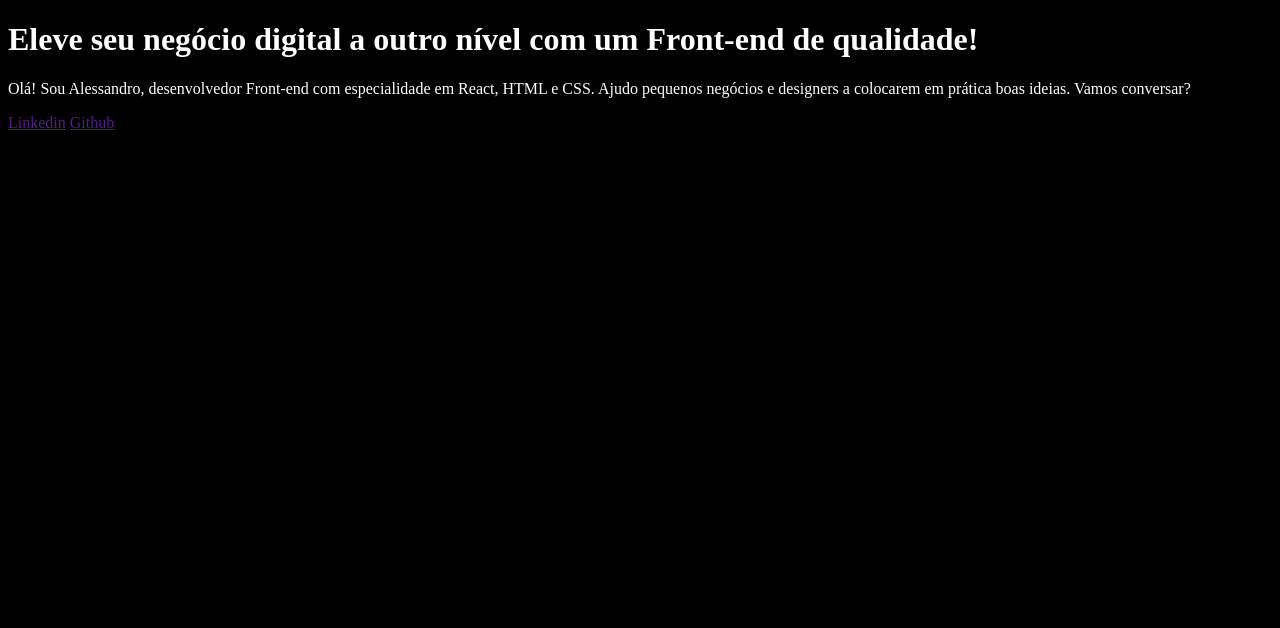
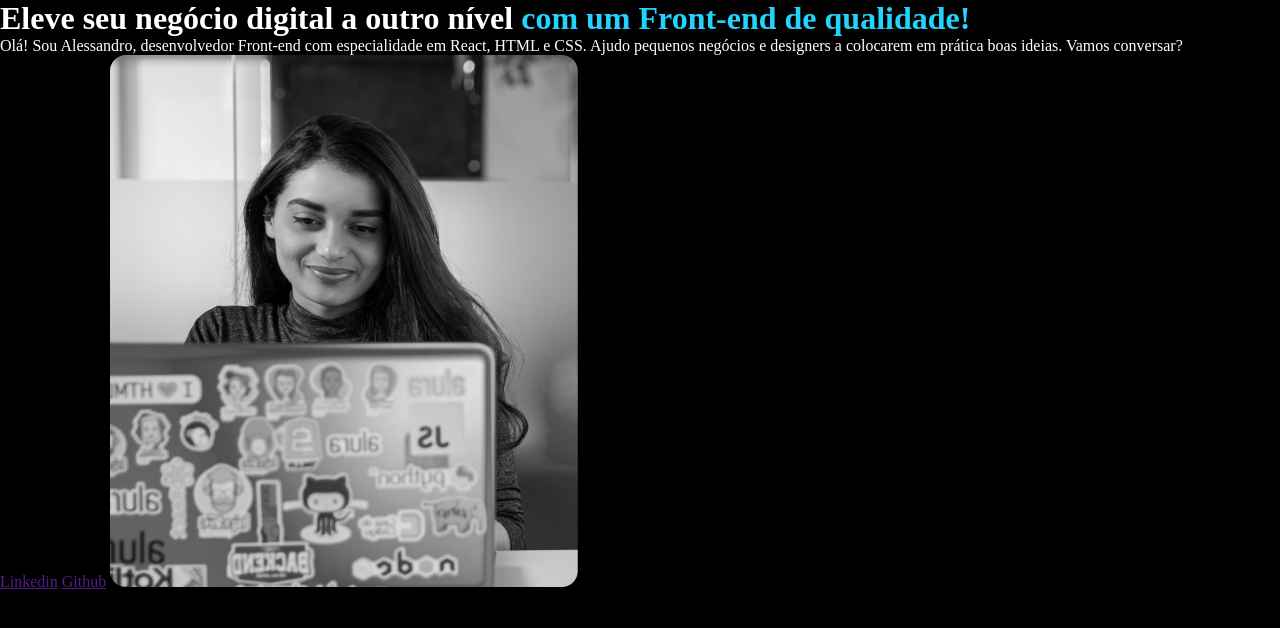
Before and after one commit to costaalessandro-ux/Portifolio, a plain HTML site: page index.html in a window 1280 px wide. Drawn offline with Linux system fonts and the light colour scheme.

Commit message:
atualiza CSS

```diff
--- a/css/style.css
+++ b/css/style.css
@@ -1,4 +1,13 @@
+*{
+    margin: 0;
+    padding: 0;
+}
 body{
+    height: 100vh;
+    box-sizing: border-box;
     background-color: black;
     color: white;
 }
+.titulo-destaque{
+    color: #22D4FD;
+}
--- a/index.html
+++ b/index.html
@@ -12,12 +12,12 @@
 
     </header>
     <main>
-        <h1>Eleve seu negócio digital a outro nível <strong>com um Front-end de qualidade!</strong></h1>
+        <h1>Eleve seu negócio digital a outro nível <strong class="titulo-destaque">com um Front-end de qualidade!</strong></h1>
         <p>Olá! Sou Alessandro, desenvolvedor Front-end com especialidade em React, HTML e CSS.
             Ajudo pequenos negócios e designers a colocarem em prática boas ideias. Vamos conversar?</p>
             <a href="">Linkedin</a>
             <a href="">Github</a>
-            <img src="" alt="">
+            <img src="images/Rectangle 47.png" alt="foto">
     </main>
     <footer>
 
```
Also changed, not shown: images/Rectangle 47.png (added).
